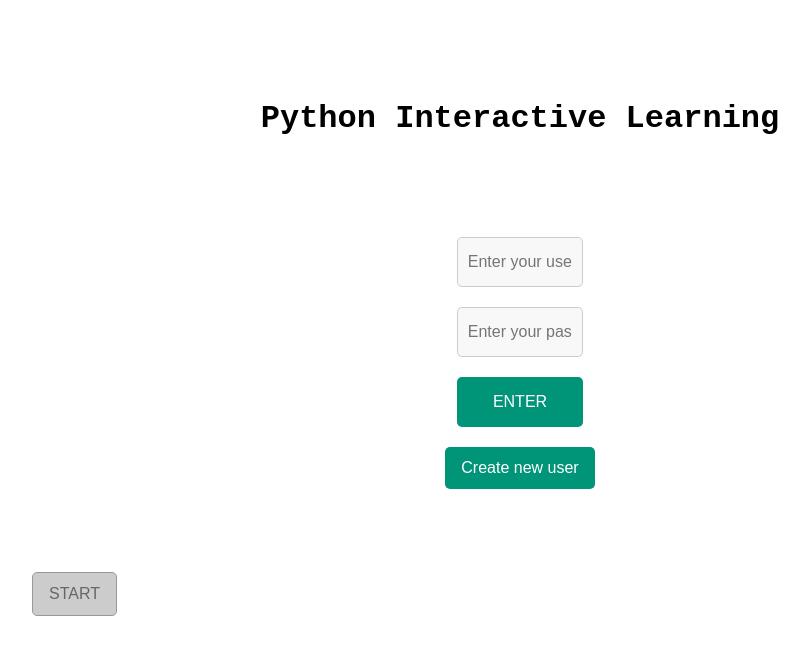
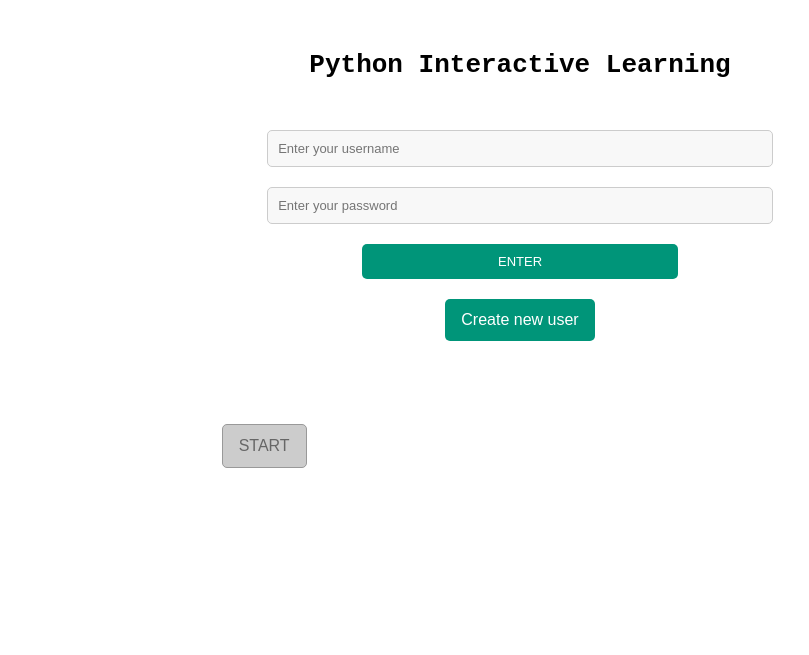
Before and after one commit to jason829/Code-Trainer, a Flask app: page / in a window 1280 px wide. Shown: the top 655 px of the page, without its empty margins (120-929 px from the left). Run offline with Flask 3, Linux system fonts and the light colour scheme; parts of the project's set-up code (start-up, migrations or seed data) failed here and were passed over.

Commit message:
Update styles for question and message containers; adjust dimensions and improve layout for better user experience

```diff
--- a/public/flask_app/static/style.css
+++ b/public/flask_app/static/style.css
@@ -16,6 +16,8 @@
 #question-container {
     display: block;
     margin: 20px auto;
+    width: 70%;
+    height: 20%;
     padding: 10px;
     font-size: 20px;
     white-space: pre-wrap;
@@ -24,6 +26,8 @@
 #msg-container {
     display: block;
     margin: 20px auto;
+    width: 70%;
+    height: 20%;
     padding: 10px;
     font-size: 20px;
     white-space: pre-wrap;
@@ -32,6 +36,8 @@
 #msg {
     display: block;
     margin: 20px auto;
+    width: 70%;
+    height: 20%;
     padding: 10px;
     font-size: 20px;
     white-space: pre-wrap;
@@ -39,6 +45,8 @@
 
 #base-container {
     margin: 5px auto;
+    width: 70%;
+    height: 20%;
     padding: 5px;
     font-size: 15px;
     white-space: pre-line;
@@ -48,15 +56,17 @@
     font-size: 20px;
     white-space: pre-wrap;
     margin: 20px auto;
+    width: 70%;
+    height: 20%;
 }
 
 #username-input {
     display: block;
     margin: 20px auto;
-    width: 10%;
-    height: 50px;
+    width: 40%;
+    height: 10%;
     padding: 10px;
-    font-size: 16px;
+    font-size: 13px;
     border: 1px solid #ccc;
     border-radius: 5px;
     box-sizing: border-box;
@@ -67,10 +77,10 @@
 #password-input {
     display: block;
     margin: 20px auto;
-    width: 10%;
-    height: 50px;
+    width: 40%;
+    height: 10%;
     padding: 10px;
-    font-size: 16px;
+    font-size: 13px;
     border: 1px solid #ccc;
     border-radius: 5px;
     box-sizing: border-box;
@@ -81,10 +91,10 @@
 #confirm-username {
     display: block;
     margin: 20px auto;
-    width: 10%;
-    height: 50px;
+    width: 25%;
+    height: 10%;
     padding: 10px;
-    font-size: 16px;
+    font-size: 13px;
     border-radius: 5px;
     box-sizing: border-box;
     white-space: pre-wrap;
@@ -144,6 +154,20 @@
     border-radius: 5px;
     width: 300px;
     margin: 100px auto;
+}
+
+#template-code {
+    display: block;
+    margin: 5px auto;
+    width: max-content;
+    height: fit-content;
+    padding: 10px;
+    font-size: auto;
+    white-space: pre;
+    border: 1px solid #ccc;
+    background-color: #f9f9f9;
+    border-radius: 5px;
+    overflow-x: auto;
 }
 
 .button__text {
@@ -231,6 +255,13 @@ body {
 }
 
 h1 {
-    margin: 100px auto;
-    white-space: pre-wrap;
+    margin: 50px auto;
+    font-size: 26px;
+    text-align: center;
 }
+
+h2 {
+    margin: 10px auto;
+    font-size: 20px;
+    text-align: center;
+}
--- a/public/flask_app/templates/question.html
+++ b/public/flask_app/templates/question.html
@@ -34,14 +34,14 @@
     </div>
 
     <div id="base-container">
-      <h1 style="text-align: center">
+      <h1>
         Complete the following question in the input box below, click submit
         when you are ready to check your answer. Please use the following
         template to help guide your answer:
       </h1>
-      <h2 style="text-align: center">Template:</h2>
+      <h2>Template:</h2>
       <pre>
-            <code>
+            <code id="template-code">
                 def main():
                     # Step 1: Get input
                     # e.g userInput = input("Enter some input: ")
```
